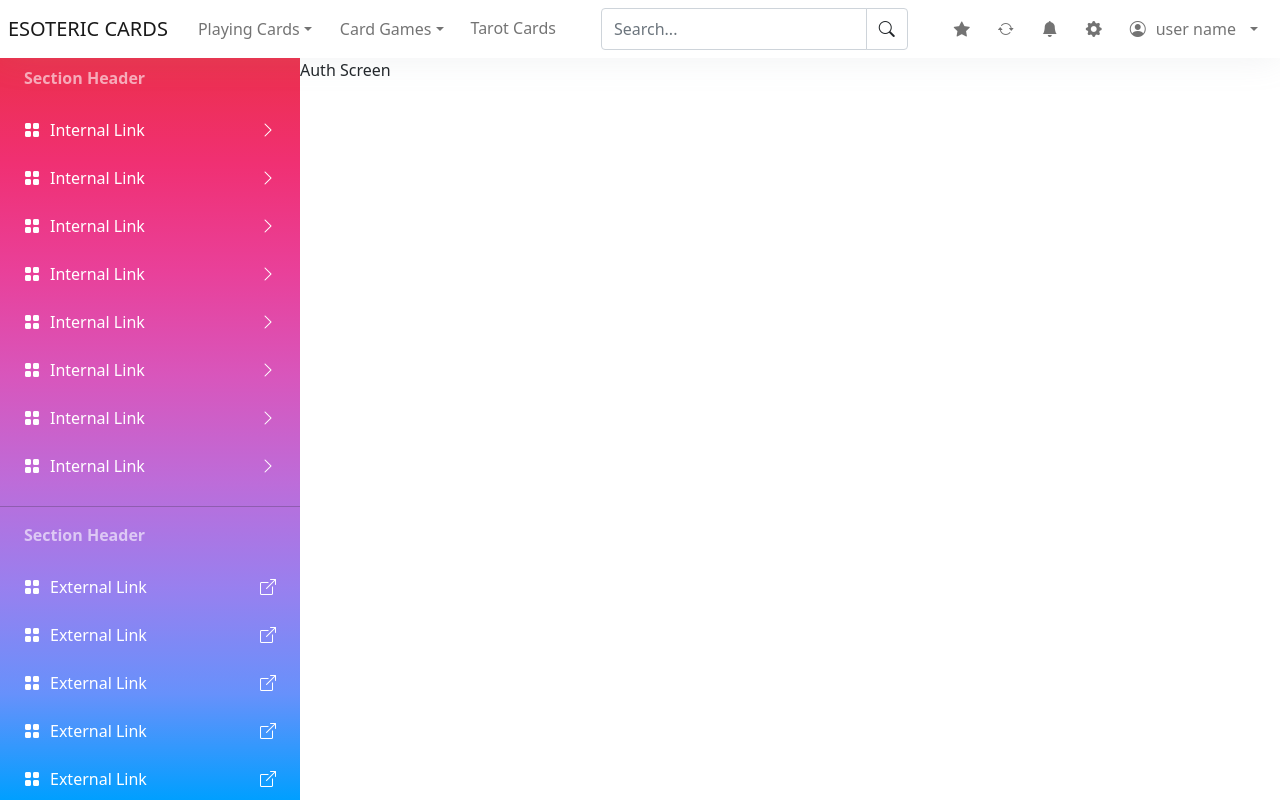
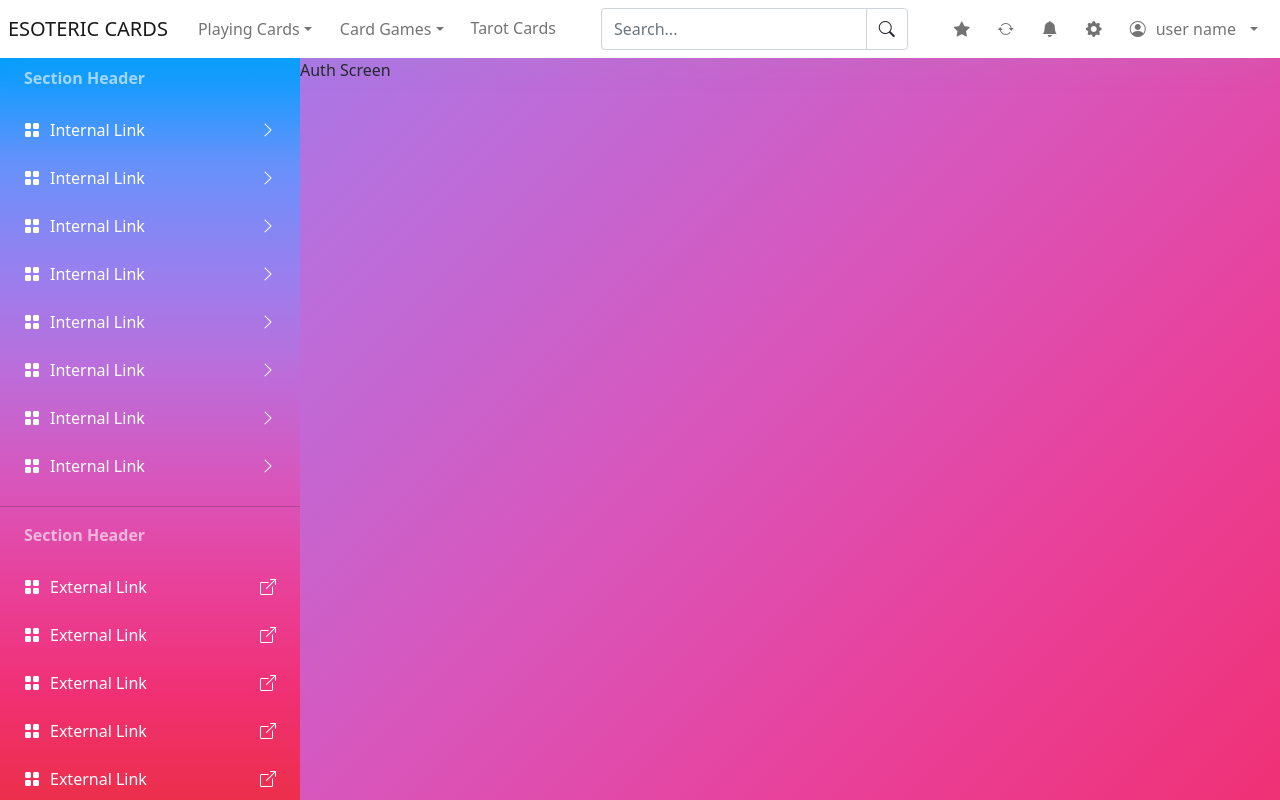
Before and after one commit to levpopov1/esoteric-cards-react, a React (Create React App) app: page /auth in a window 1280 px wide. Built offline with nearby package versions, Linux system fonts and the light colour scheme.

Commit message:
auth screen styling

```diff
--- a/src/styles/index.scss
+++ b/src/styles/index.scss
@@ -44,13 +44,14 @@
 }
 
 #authScreen{
-background: linear-gradient(-45deg, #EE7752, #E73C7E, #23A6D5, #23D5AB);
+  // background: linear-gradient(-45deg, #EE7752, #E73C7E, #23A6D5, #23D5AB);
+  background: linear-gradient(-45deg, #ec2f4b, #f03073, #e94099, #d856bc, #bd6cd9, #9880ef, #6791fb, #009fff);
   background-size: 200% 200%;
   background-position: 0% 50%;
   transition: all 1s ease;
-/* -webkit-animation: authScreenGradient 20s ease infinite;
+  -webkit-animation: authScreenGradient 20s ease infinite;
   -moz-animation: authScreenGradient 20s ease infinite;
-animation: authScreenGradient 20s ease infinite; */
+  animation: authScreenGradient 20s ease infinite;
 }
 
 
@@ -69,49 +70,43 @@ animation: authScreenGradient 20s ease infinite; */
 @-moz-keyframes authScreenGradient {
   0% {
     background-position: 0% 50%;
-
   }
   50% {
     background-position: 100% 50%;
-
   }
   100% {
     background-position: 0% 50%;
-
   }
 }
 
 @keyframes authScreenGradient {
   0% {
     background-position: 0% 50%;
-
   }
   50% {
     background-position: 100% 50%;
-
   }
   100% {
     background-position: 0% 50%;
-
   }
 }
 
 
-/* .main-bg-color{
-  background-color: #8e07e5;
-  background-color: #6B2AD4;
-} */
+// .main-bg-color{
+//   background-color: #8e07e5;
+//   background-color: #6B2AD4;
+// }
 
 .main-bg-color-vertical{
   background: #009FFF;  /* fallback for old browsers */
   background: -webkit-linear-gradient(to bottom, #ec2f4b, #f03073, #e94099, #d856bc, #bd6cd9, #9880ef, #6791fb, #009fff);  /* Chrome 10-25, Safari 5.1-6 */
-  background: linear-gradient(180deg, #ec2f4b, #f03073, #e94099, #d856bc, #bd6cd9, #9880ef, #6791fb, #009fff); /* W3C, IE 10+/ Edge, Firefox 16+, Chrome 26+, Opera 12+, Safari 7+ */
+  background: linear-gradient(0deg, #ec2f4b, #f03073, #e94099, #d856bc, #bd6cd9, #9880ef, #6791fb, #009fff); /* W3C, IE 10+/ Edge, Firefox 16+, Chrome 26+, Opera 12+, Safari 7+ */
 }
 
 .main-bg-color-horizontal{
   background: #009FFF;  /* fallback for old browsers */
   background: -webkit-linear-gradient(to right, #ec2f4b, #f03073, #e94099, #d856bc, #bd6cd9, #9880ef, #6791fb, #009fff);  /* Chrome 10-25, Safari 5.1-6 */
-  background: linear-gradient(90deg, #ec2f4b, #f03073, #e94099, #d856bc, #bd6cd9, #9880ef, #6791fb, #009fff); /* W3C, IE 10+/ Edge, Firefox 16+, Chrome 26+, Opera 12+, Safari 7+ */
+  background: linear-gradient(270deg, #ec2f4b, #f03073, #e94099, #d856bc, #bd6cd9, #9880ef, #6791fb, #009fff); /* W3C, IE 10+/ Edge, Firefox 16+, Chrome 26+, Opera 12+, Safari 7+ */
 }
 
 .secondary-bg-color{
--- a/src/views/Auth.jsx
+++ b/src/views/Auth.jsx
@@ -2,7 +2,7 @@ import React from 'react'
 
 function Auth() {
   return (
-    <div>
+    <div id="authScreen">
       Auth Screen
     </div>
   )
--- a/src/views/Home.jsx
+++ b/src/views/Home.jsx
@@ -30,7 +30,7 @@ function Home() {
 
 
   return (
-    <div className="Home">
+    <div className="main">
       {content}
     </div>
   );
```
Lines whose indentation alone changed are shown as unchanged.
